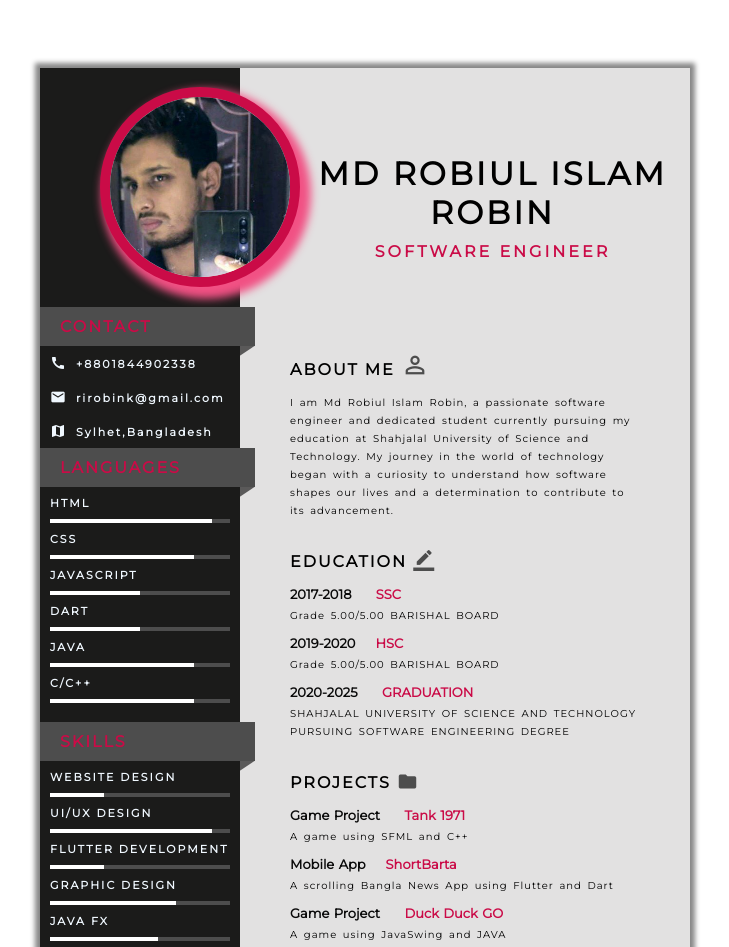
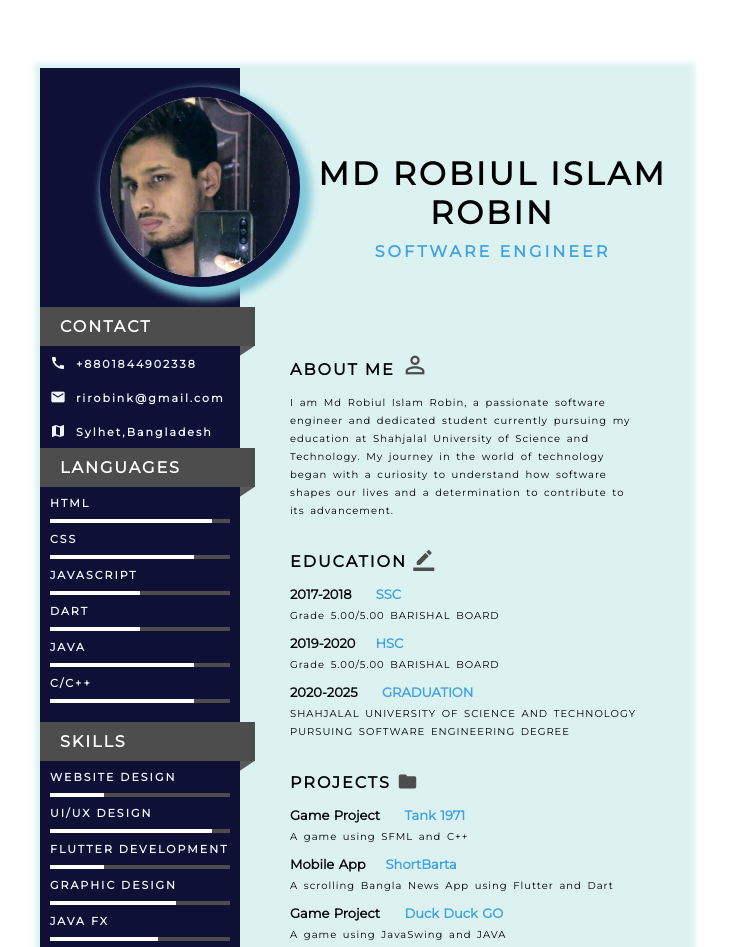
Before and after one commit to 0rirobin0/CV-html-CSS-, a plain HTML site: page index.html in a window 1280 px wide. Shown: the part 102-1049 px from the top of the page, without its empty margins (275-1004 px from the left). Drawn offline with Linux system fonts and the light colour scheme.

Commit message:
color pallete updated

```diff
--- a/index.html
+++ b/index.html
@@ -126,7 +126,7 @@
 	<div class="right">
 		<div class="name-div">
 			<h1>MD ROBIUL ISLAM ROBIN</h1>
-			<p style="color:#ca0b47;">SOFTWARE ENGINEER</p>
+			<p style="color:#40A2E3;">SOFTWARE ENGINEER</p>
 		</div>
 
 		<div class="box-2">
--- a/style.css
+++ b/style.css
@@ -13,7 +13,7 @@ body{
 }
 .main{
 
-	background-color: rgb(226, 225, 225);
+	background-color: #DCF2F1;
 	height: auto;
 	width: 650px;
 	position: absolute;
@@ -22,12 +22,12 @@ body{
 	top: 60%;
     margin-top: 200px;
 
-    box-shadow: 0px 0px 5px 5px #868686;
+    box-shadow: 0px 0px 5px 5px #DCF2F1;
 
 
 }
 .left{
-	background-color: #1b1b1a;
+	background-color: #0F1035;
 	width: 200px;
 	height: 1020px;
 	float: left;
@@ -43,8 +43,8 @@ body{
 	border-radius: 50%;
 	margin-bottom: 20px;
 	margin-left: 60px;
-	border: 10px solid #ca0b47;
-	box-shadow: 6px 7px 8px 5px #f15184;
+	border: 10px solid #0F1035;
+	box-shadow: 6px 7px 8px 5px  #7FC7D9;
 }
 .profile-img img{
 	width: 100%;
@@ -57,7 +57,7 @@ body{
 .heading{
 	background-color: #4d4d4d;
 	padding: 10px;
-	color: #ca0b47;
+	color: #fff;
 	text-align: left;
 	padding-left: 20px;
 	margin-right: -15px;
@@ -179,5 +179,5 @@ h2{
     color: rgb(9, 9, 9);
 }
 .p3 span{
-	color: #ca0b47; padding-left: 20px;
+	color: #40A2E3; padding-left: 20px;
 }
```
